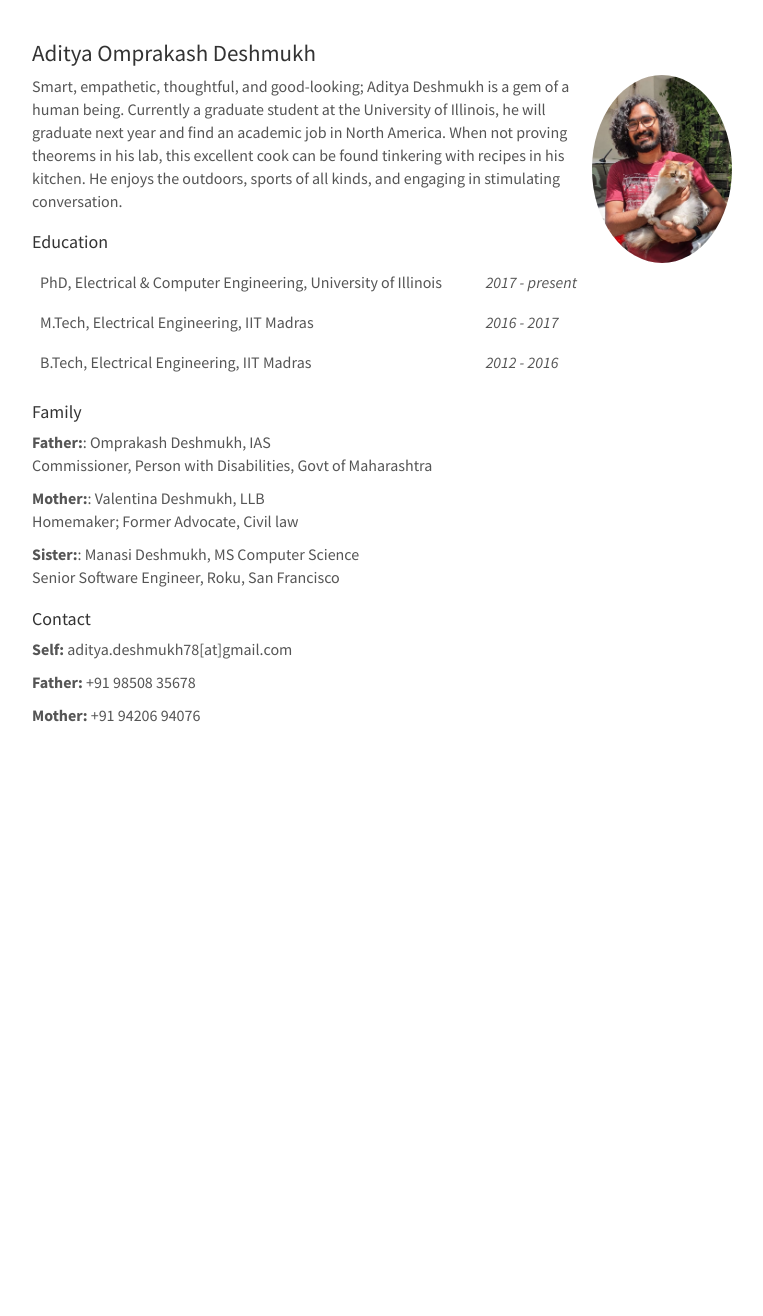
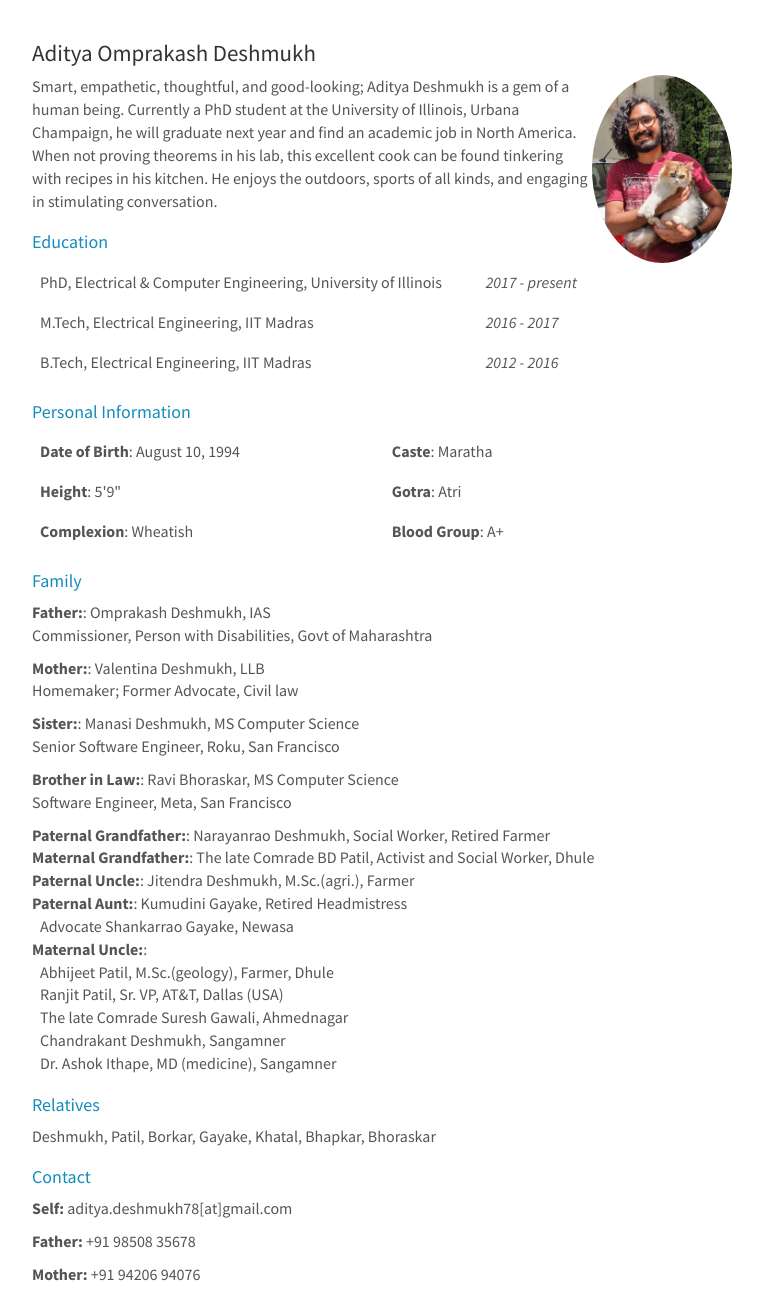
Before and after one commit to ravibhoraskar/ravibhoraskar.github.io, a Jekyll site: the page built from aditya.html, in a window 1280 px wide. Shown: the whole page, without its empty margins (258-1021 px from the left). Built offline with Jekyll 4.4.1, drawn with Linux system fonts in a browser that asks for light colours; before the commit the page ends 900 px from its top, so only the background shows below that.

Commit message:
Add more info

```diff
--- a/aditya.html
+++ b/aditya.html
@@ -8,13 +8,14 @@ title: Aditya Omprakash Deshmukh
         <img class="pull-right img-circle" src="img/aditya.jpg" width=20% />
     </a>
     <div class="paragraph">
-        Smart, empathetic, thoughtful, and good-looking; Aditya Deshmukh is a gem of a human being. Currently a graduate
-        student at the University of Illinois, he will graduate next year and find an academic job in North America.
+        Smart, empathetic, thoughtful, and good-looking; Aditya Deshmukh is a gem of a human being. Currently a PhD
+        student at the University of Illinois, Urbana Champaign, he will graduate next year and find an academic job in
+        North America.
         When not proving theorems in his lab, this excellent cook can be found tinkering with recipes in his kitchen.
         He enjoys the outdoors, sports of all kinds, and engaging in stimulating conversation.
     </div>
 
-    <h3>Education</h3>
+    <h3><a href="#">Education</a></h3>
     <table class="table" style="width:80%">
         <tr>
             <td>PhD, Electrical & Computer Engineering, University of Illinois</td>
@@ -29,11 +30,25 @@ title: Aditya Omprakash Deshmukh
             <td><i>2012 - 2016</i></td>
         </tr>
     </table>
-    <h3>Family</h3>
+    <h3><a href="#">Personal Information</a></h3>
+    <table class="table" style="width:80%">
+        <tr>
+            <td><b>Date of Birth</b>: August 10, 1994</td>
+            <td><b>Caste</b>: Maratha</td>
+        </tr>
+        <tr>
+            <td><b>Height</b>: 5'9"</td>
+            <td><b>Gotra</b>: Atri</td>
+        </tr>
+        <tr>
+            <td><b>Complexion</b>: Wheatish</td>
+            <td><b>Blood Group</b>: A+</td>
+        </tr>
+    </table>
+    <h3><a href="#">Family</a></h3>
     <p>
         <b>Father:</b>: Omprakash Deshmukh, IAS <br />
         Commissioner, Person with Disabilities, Govt of Maharashtra
-
     </p>
     <p>
         <b>Mother:</b>: Valentina Deshmukh, LLB <br />
@@ -43,7 +58,26 @@ title: Aditya Omprakash Deshmukh
         <b>Sister:</b>: Manasi Deshmukh, MS Computer Science <br />
         Senior Software Engineer, Roku, San Francisco
     </p>
-    <h3>Contact</h3>
+    <p>
+        <b>Brother in Law:</b>: Ravi Bhoraskar, MS Computer Science <br />
+        Software Engineer, Meta, San Francisco
+    </p>
+    <p>
+        <b>Paternal Grandfather:</b>: Narayanrao Deshmukh, Social Worker, Retired Farmer <br />
+        <b>Maternal Grandfather:</b>: The late Comrade BD Patil, Activist and Social Worker, Dhule <br />
+        <b>Paternal Uncle:</b>: Jitendra Deshmukh, M.Sc.(agri.), Farmer <br />
+        <b>Paternal Aunt:</b>: Kumudini Gayake, Retired Headmistress <br />
+        &ensp;Advocate Shankarrao Gayake, Newasa <br />
+        <b>Maternal Uncle:</b>: <br />
+        &ensp;Abhijeet Patil, M.Sc.(geology), Farmer, Dhule <br />
+        &ensp;Ranjit Patil, Sr. VP, AT&T, Dallas (USA) <br />
+        &ensp;The late Comrade Suresh Gawali, Ahmednagar <br />
+        &ensp;Chandrakant Deshmukh, Sangamner <br />
+        &ensp;Dr. Ashok Ithape, MD (medicine), Sangamner <br />
+    </p>
+    <h3><a href="#">Relatives</a></h3>
+    Deshmukh, Patil, Borkar, Gayake, Khatal, Bhapkar, Bhoraskar
+    <h3><a href="#">Contact</a></h3>
     <p> <b>Self:</b> aditya.deshmukh78[at]gmail.com</p>
     <p> <b>Father:</b> +91 98508 35678</p>
     <p> <b>Mother:</b> +91 94206 94076</p>
```
